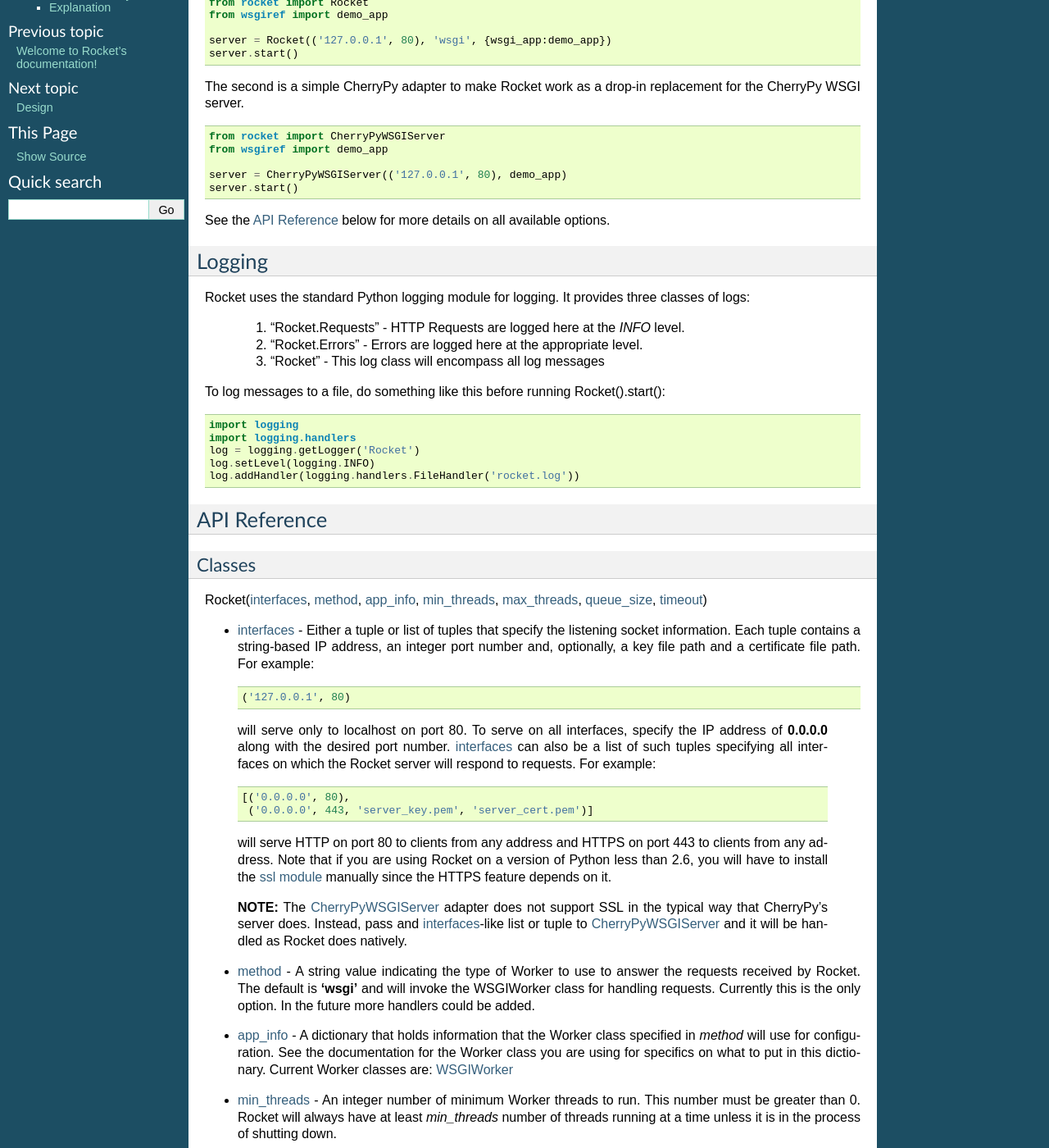
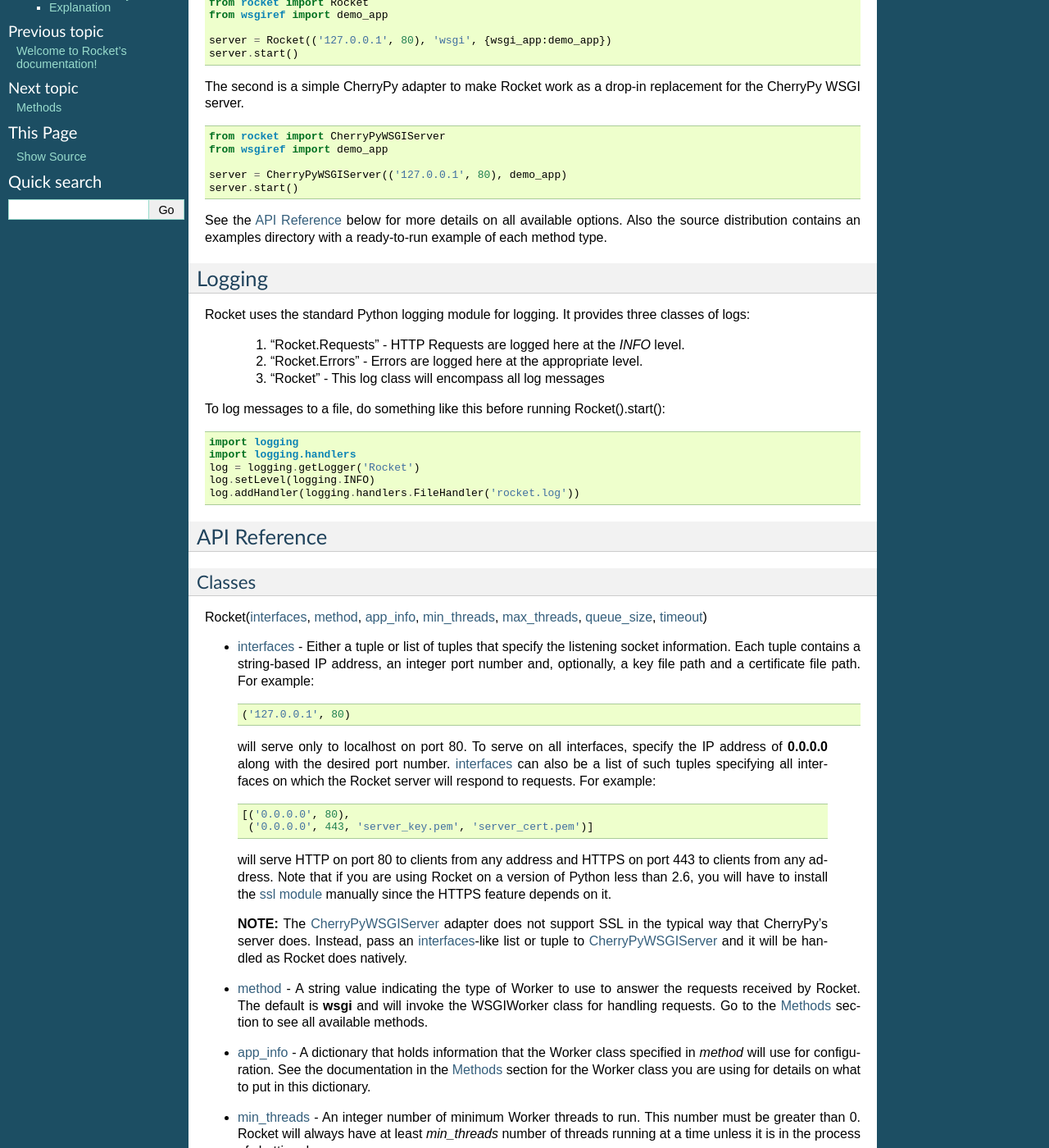
Before and after one commit to explorigin/Rocket, a Sphinx documentation site: the page built from doc/usage.rst, in a window 1280 px wide and 1400 px high, scrolled down 217 px. Shown: the whole window at 82% size. Built offline with Sphinx 7.4.7, drawn with Linux system fonts in a browser that asks for light colours.

Commit message:
Improve log handling.  Trying to kill bogus log entries for erroring connections. Updated documentation to feature a new methods section that highlights both wsgi and fs methods.

```diff
--- a/doc/index.rst
+++ b/doc/index.rst
@@ -11,6 +11,7 @@
    :maxdepth: 2
 
    usage
+   methods
    design
    development
    acknowledgements
--- a/doc/usage.rst
+++ b/doc/usage.rst
@@ -27,7 +27,7 @@
     server = CherryPyWSGIServer(('127.0.0.1', 80), demo_app)
     server.start()
 
-See the `API Reference`_ below for more details on all available options.
+See the `API Reference`_ below for more details on all available options.  Also the source distribution contains an examples directory with a ready-to-run example of each method type.
 
 Logging
 =======
@@ -67,17 +67,19 @@
 
  will serve HTTP on port 80 to clients from any address and HTTPS on port 443 to clients from any address.  Note that if you are using Rocket on a version of Python less than 2.6, you will have to install the `ssl module <http://pypi.python.org/pypi/ssl>`_ manually since the HTTPS feature depends on it.
 
- **NOTE:** The CherryPyWSGIServer_ adapter does not support SSL in the typical way that CherryPy's server does.  Instead, pass and interfaces_-like list or tuple to CherryPyWSGIServer_ and it will be handled as Rocket does natively.
+ **NOTE:** The CherryPyWSGIServer_ adapter does not support SSL in the typical way that CherryPy's server does.  Instead, pass an interfaces_-like list or tuple to CherryPyWSGIServer_ and it will be handled as Rocket does natively.
 
 .. _method:
 
-* method_ - A string value indicating the type of Worker to use to answer the requests received by Rocket.  The default is **'wsgi'** and will invoke the WSGIWorker class for handling requests.  Currently this is the only option.  In the future more handlers could be added.
+* method_ - A string value indicating the type of Worker to use to answer the requests received by Rocket.  The default is **wsgi** and will invoke the WSGIWorker class for handling requests.  Go to the Methods_ section to see all available methods.
 
 .. _app_info:
 
-* app_info_ - A dictionary that holds information that the Worker class specified in *method* will use for configuration.  See the documentation for the Worker class you are using for specifics on what to put in this dictionary.  Current Worker classes are: WSGIWorker_
+* app_info_ - A dictionary that holds information that the Worker class specified in *method* will use for configuration.  See the documentation in the Methods_ section for the Worker class you are using for details on what to put in this dictionary.
 
-.. _WSGIWorker: development.html#wsgiworker
+.. _Methods: methods.html#methods
+
+.. _WSGIWorker: methods.html#wsgiworker
 
 .. _min_threads:
 
```
Also changed, not shown: doc/development.rst (+1 -12 lines), doc/methods.rst (added, +45 -0 lines), 1 other file.
